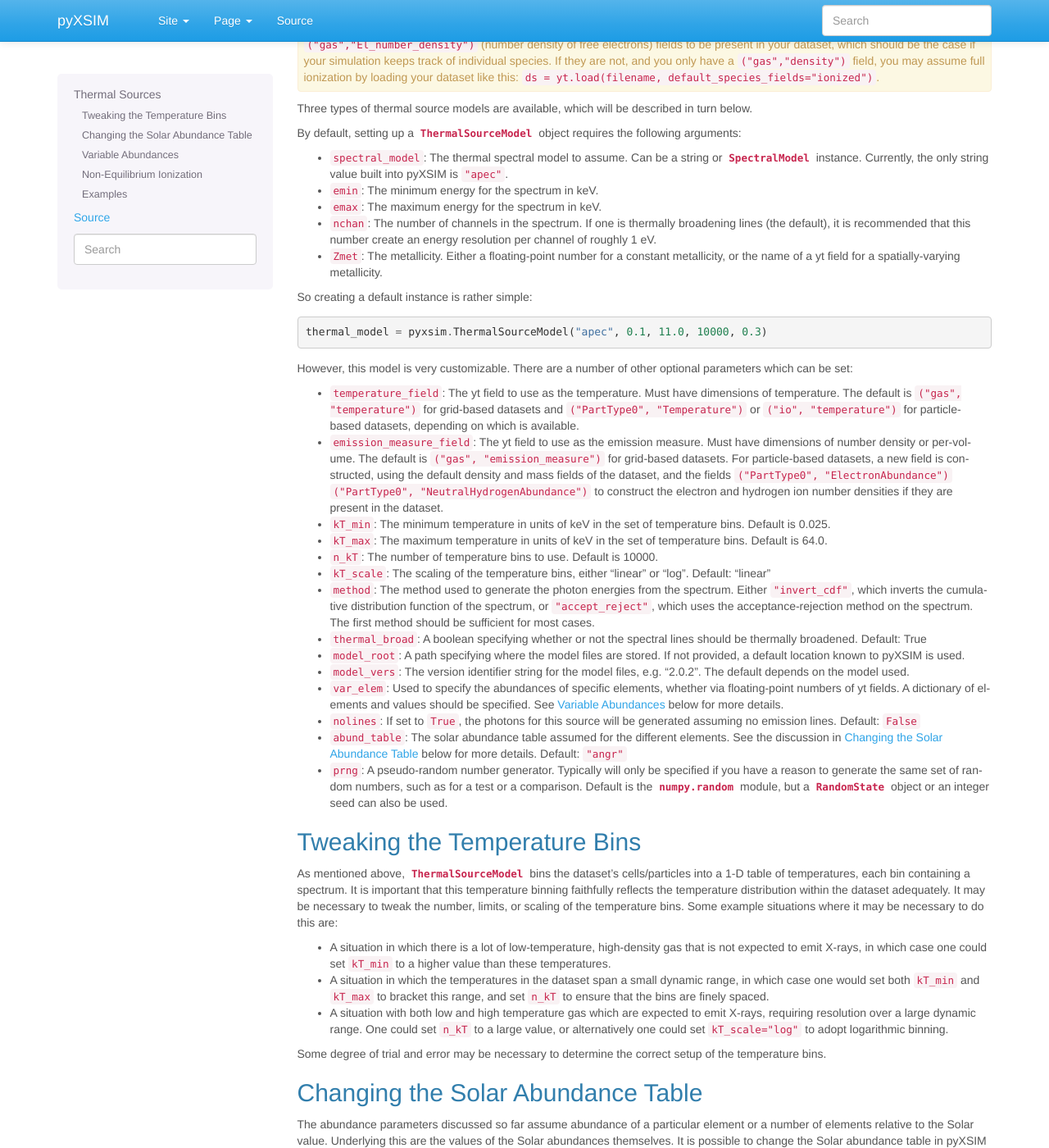
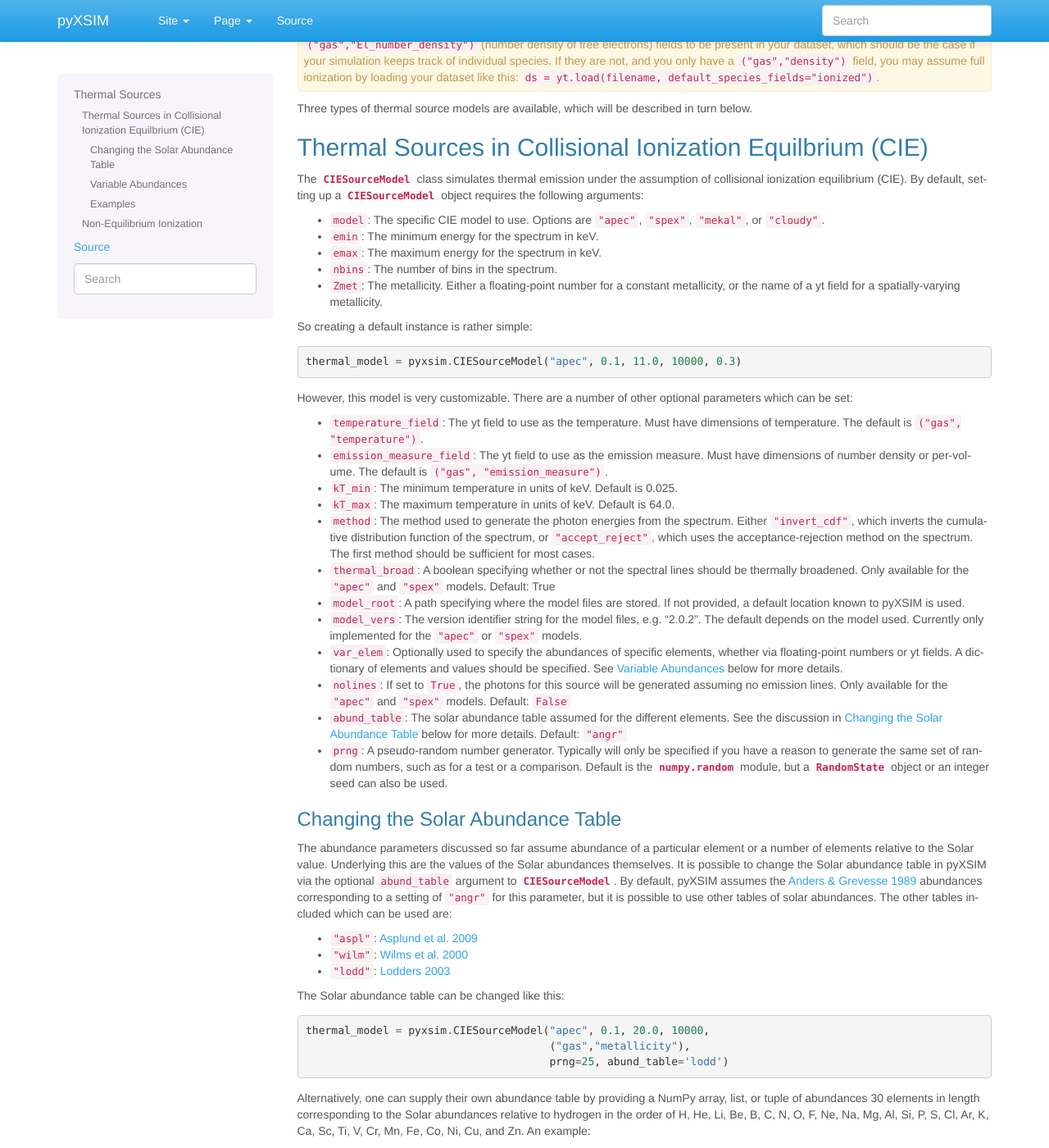
Before and after one commit to jzuhone/pyxsim, a Sphinx documentation site: the page built from doc/source/thermal_sources.rst, in a window 1280 px wide and 1400 px high, scrolled down 473 px. Shown: the whole window at 82% size. Built offline with Sphinx 7.4.7, drawn with Linux system fonts in a browser that asks for light colours; the version number could not be read and is left out; some of the changed text lies outside the part shown.

Commit message:
More documentation for thermal source models

```diff
--- a/doc/source/thermal_sources.rst
+++ b/doc/source/thermal_sources.rst
@@ -3,7 +3,7 @@
 Thermal Sources
 ---------------
 
-X-ray emission from theraml sources in pyXSIM can be generated from models
+X-ray emission from thermal sources in pyXSIM can be generated from models
 which assume collisional ionization is dominant (whether in equilibrium or not)
 or a combination of collisional and photoionization processes are relevant. In
 the former case, the emission is a function of temperature :math:`T` and
@@ -46,17 +46,22 @@
 Three types of thermal source models are available, which will be described
 in turn below.
 
-By default, setting up a :class:`~pyxsim.source_models.ThermalSourceModel`
-object requires the following arguments:
+.. _cie-source-model:
 
-* ``spectral_model``: The thermal spectral model to assume. Can be a string or
-  :class:`~pyxsim.spectral_models.SpectralModel` instance. Currently, the only
-  string value built into pyXSIM is ``"apec"``.
+Thermal Sources in Collisional Ionization Equilbrium (CIE)
+==========================================================
+
+The :class:`~pyxsim.source_models.thermal_sources.CIESourceModel` class
+simulates thermal emission under the assumption of collisional ionization
+equilibrium (CIE). By default, setting up a
+:class:`~pyxsim.source_models.thermal_sources.CIESourceModel` object requires
+the following arguments:
+
+* ``model``: The specific CIE model to use. Options are ``"apec"``, ``"spex"``,
+  ``"mekal"``, or ``"cloudy"``.
 * ``emin``: The minimum energy for the spectrum in keV.
 * ``emax``: The maximum energy for the spectrum in keV.
-* ``nchan``: The number of channels in the spectrum. If one is thermally
-  broadening lines (the default), it is recommended that this number create an
-  energy resolution per channel of roughly 1 eV.
+* ``nbins``: The number of bins in the spectrum.
 * ``Zmet``: The metallicity. Either a floating-point number for a constant
   metallicity, or the name of a yt field for a spatially-varying metallicity.
 
@@ -64,46 +69,37 @@
 
 .. code-block:: python
 
-    thermal_model = pyxsim.ThermalSourceModel("apec", 0.1, 11.0, 10000, 0.3)
+    thermal_model = pyxsim.CIESourceModel("apec", 0.1, 11.0, 10000, 0.3)
 
 However, this model is very customizable. There are a number of other optional
 parameters which can be set:
 
 * ``temperature_field``: The yt field to use as the temperature. Must have
-  dimensions of temperature. The default is ``("gas", "temperature")`` for
-  grid-based datasets and ``("PartType0", "Temperature")`` or
-  ``("io", "temperature")`` for particle-based datasets, depending on which is
-  available.
+  dimensions of temperature. The default is ``("gas", "temperature")``.
 * ``emission_measure_field``: The yt field to use as the emission measure. Must
   have dimensions of number density or per-volume. The default is
-  ``("gas", "emission_measure")`` for grid-based datasets. For particle-based
-  datasets, a new field is constructed, using the default density and mass
-  fields of the dataset, and the fields ``("PartType0", "ElectronAbundance")``
-  ``("PartType0", "NeutralHydrogenAbundance")`` to construct the electron and
-  hydrogen ion number densities if they are present in the dataset.
-* ``kT_min``: The minimum temperature in units of keV in the set of temperature
-  bins. Default is 0.025.
-* ``kT_max``: The maximum temperature in units of keV in the set of temperature
-  bins. Default is 64.0.
-* ``n_kT``: The number of temperature bins to use. Default is 10000.
-* ``kT_scale``: The scaling of the temperature bins, either "linear" or "log".
-  Default: "linear"
+  ``("gas", "emission_measure")``.
+* ``kT_min``: The minimum temperature in units of keV. Default is 0.025.
+* ``kT_max``: The maximum temperature in units of keV. Default is 64.0.
 * ``method``: The method used to generate the photon energies from the spectrum.
   Either ``"invert_cdf"``,
   which inverts the cumulative distribution function of the spectrum, or
   ``"accept_reject"``, which uses the acceptance-rejection method on the
   spectrum. The first method should be sufficient for most cases.
 * ``thermal_broad``: A boolean specifying whether or not the spectral lines
-  should be thermally broadened. Default: True
+  should be thermally broadened. Only available for the ``"apec"`` and
+  ``"spex"`` models. Default: True
 * ``model_root``: A path specifying where the model files are stored. If not
   provided, a default location known to pyXSIM is used.
 * ``model_vers``: The version identifier string for the model files, e.g.
-  "2.0.2". The default depends on the model used.
-* ``var_elem``: Used to specify the abundances of specific elements, whether via
-  floating-point numbers of yt fields. A dictionary of elements and values
-  should be specified. See :ref:`var-abund` below for more details.
+  "2.0.2". The default depends on the model used. Currently only implemented
+  for the ``"apec"`` or ``"spex"`` models.
+* ``var_elem``: Optionally used to specify the abundances of specific elements,
+  whether via floating-point numbers or yt fields. A dictionary of elements and
+  values should be specified. See :ref:`var-abund` below for more details.
 * ``nolines``: If set to ``True``, the photons for this source will be generated
-  assuming no emission lines. Default: ``False``
+  assuming no emission lines. Only available for the ``"apec"`` and ``"spex"``
+  models. Default: ``False``
 * ``abund_table``: The solar abundance table assumed for the different elements.
   See the discussion in :ref:`solar-abund-tables` below for more details.
   Default: ``"angr"``
@@ -111,30 +107,6 @@
   if you have a reason to generate the same set of random numbers, such as for a
   test or a comparison. Default is the :mod:`numpy.random` module, but a
   :class:`~numpy.random.RandomState` object or an integer seed can also be used.
-
-Tweaking the Temperature Bins
-+++++++++++++++++++++++++++++
-
-As mentioned above, :class:`~pyxsim.source_models.ThermalSourceModel` bins the
-dataset's cells/particles into a 1-D table of temperatures, each bin containing
-a spectrum. It is important that this temperature binning faithfully reflects
-the temperature distribution within the dataset adequately. It may be necessary
-to tweak the number, limits, or scaling of the temperature bins. Some example
-situations where it may be necessary to do this are:
-
-* A situation in which there is a lot of low-temperature, high-density gas that
-  is not expected to emit X-rays, in which case one could set ``kT_min`` to a
-  higher value than these temperatures.
-* A situation in which the temperatures in the dataset span a small dynamic
-  range, in which case one would set both ``kT_min`` and ``kT_max`` to bracket
-  this range, and set ``n_kT`` to ensure that the bins are finely spaced.
-* A situation with both low and high temperature gas which are expected to emit
-  X-rays, requiring resolution over a large dynamic range. One could set
-  ``n_kT`` to a large value, or alternatively one could set ``kT_scale="log"``
-  to adopt logarithmic binning.
-
-Some degree of trial and error may be necessary to determine the correct setup
-of the temperature bins.
 
 .. _solar-abund-tables:
 
@@ -145,8 +117,8 @@
 element or a number of elements relative to the Solar value. Underlying this
 are the values of the Solar abundances themselves. It is possible to change the
 Solar abundance table in pyXSIM via the optional ``abund_table`` argument to
-:class:`~pyxsim.source_models.ThermalSourceModel`. By default, pyXSIM assumes
-the `Anders & Grevesse 1989 <http://adsabs.harvard.edu/abs/1989GeCoA..53..197A>`_
+:class:`~pyxsim.source_models.thermal_sources.CIESourceModel`. By default,
+pyXSIM assumes the `Anders & Grevesse 1989 <http://adsabs.harvard.edu/abs/1989GeCoA..53..197A>`_
 abundances corresponding to a setting of ``"angr"`` for this parameter, but it
 is possible to use other tables of solar abundances. The other tables included
 which can be used are:
@@ -159,9 +131,9 @@
 
 .. code-block:: python
 
-    thermal_model = pyxsim.ThermalSourceModel("apec", 0.1, 20.0, 10000,
-                                              ("gas","metallicity"),
-                                              prng=25, abund_table='lodd')
+    thermal_model = pyxsim.CIESourceModel("apec", 0.1, 20.0, 10000,
+                                          ("gas","metallicity"),
+                                          prng=25, abund_table='lodd')
 
 Alternatively, one can supply their own abundance table by providing a NumPy
 array, list, or tuple of abundances 30 elements in length corresponding to the
@@ -178,18 +150,19 @@
                          1.41E-09, 8.91E-08, 8.51E-09, 4.37E-07, 2.69E-07,
                          3.16E-05, 9.77E-08, 1.66E-06, 1.55E-08, 3.63E-08])
 
-    thermal_model = pyxsim.ThermalSourceModel("apec", 0.1, 20.0, 10000,
-                                              prng=25, abund_table=my_abund)
+    thermal_model = pyxsim.CIESourceModel("spex", 0.1, 20.0, 10000,
+                                          prng=25, abund_table=my_abund)
 
 .. _var-abund:
 
 Variable Abundances
 +++++++++++++++++++
 
-By default, :class:`~pyxsim.source_models.ThermalSourceModel` assumes all
-abundances besides H, He, and the trace elements are set by the single value or
-yt field provided by the ``Zmet`` parameter. However, more fine-grained control
-is possible. :class:`~pyxsim.source_models.ThermalSourceModel` accepts a
+By default, :class:`~pyxsim.source_models.CIESourceModel` assumes all
+abundances besides H, He, and perhaps some trace elements are set by the single
+value or yt field provided by the ``Zmet`` parameter. However, more fine-grained
+control
+is possible. :class:`~pyxsim.source_models.CIESourceModel` accepts a
 ``var_elem`` optional argument to specify which elements should be allowed to
 vary freely. The syntax is the same as for ``Zmet``, in that each element set
 can be a single floating-point value or a yt field name corresponding to a field
@@ -209,21 +182,86 @@
     # Setting abundances by numbers
     Zmet = 0.3
     var_elem = {"O": 0.4, "Ca": 0.5}
-    source_model = pyxsim.ThermalSourceModel(0.05, 50.0, 10000, Zmet, var_elem=var_elem)
+    source_model = pyxsim.CIESourceModel(0.05, 50.0, 10000, Zmet, var_elem=var_elem)
 
 Whatever elements are not specified here are assumed to be set as normal,
 whether they are H, He, trace elements, or metals covered by the ``Zmet``
 parameter.
 
+Examples
+++++++++
+
+Here, we will show several examples of constructing
+:class:`~pyxsim.source_models.ThermalSourceModel` objects.
+
+An example where we use the default parameters, and a constant
+metallicity:
+
+.. code-block:: python
+
+    thermal_model = pyxsim.CIESourceModel("apec", 0.1, 20.0, 10000, 0.5)
+
+An example where we use a metallicity field and change the temperature field:
+
+.. code-block:: python
+
+    thermal_model = pyxsim.CIESourceModel("apec", 0.1, 20.0, 10000,
+                                          ("gas", "metallicity"),
+                                          temperature_field=("hot_gas","temperature")
+
+An example where we change the limits of the temperature, and use the MeKaL
+model:
+
+.. code-block:: python
+
+    thermal_model = pyxsim.CIESourceModel("mekal", 0.1, 20.0, 10000, 0.3,
+                                          kT_min=0.1, kT_max=100.)
+
+An example where we turn off thermal broadening of spectral lines, specify a
+directory to find the model files, and specify the model version:
+
+.. code-block:: python
+
+    thermal_model = pyxsim.CIESourceModel("apec", 0.1, 20.0, 10000, 0.3,
+                                          thermal_broad=False,
+                                          model_root="/Users/jzuhone/data",
+                                          model_vers="3.0.3")
+
+An example where we specify a random number generator and use the Cloudy
+model:
+
+.. code-block:: python
+
+    thermal_model = pyxsim.CIESourceModel("cloudy", 0.1, 20.0, 10000, 0.3,
+                                          prng=25)
+
+Turning off line emission for the ``"apec"`` model:
+
+.. code-block:: python
+
+    thermal_model = pyxsim.CIESourceModel("apec", 0.1, 20.0, 10000, 0.3,
+                                          prng=25, nolines=True)
+
 .. _nei:
 
 Non-Equilibrium Ionization
-++++++++++++++++++++++++++
+==========================
 
-pyXSIM 2.2.0 and afterward has support for non-equilibrium ionization (NEI)
-emitting plasmas in :class:`~pyxsim.source_models.NEISourceModel`. First,
-one must create a dictionary mapping elements in their different ionization
-states to the corresponding fields in your dataset as seen from yt:
+pyXSIM has support for emission from plasmas in a non-equilibrium ionization
+state in the :class:`~pyxsim.source_models.thermal_sources.NEISourceModel`.
+In this case, it is assumed that the NEI calculation for the various ionization
+states has been carried out in your simulation code, so that you have fields
+available for each element and ionization state that you want to generate
+emission from.
+
+To use :class:`~pyxsim.source_models.thermal_sources.NEISourceModel`, one must
+first create a dictionary mapping elements in their different ionization states
+to the corresponding fields in your dataset as seen from yt, or single
+floating-point values. The ionization states in the keys of this dictionary
+are given in the ``"{elem}^{ion}"`` format, where ``ion=0`` is neutral,
+``ion=1`` is singly ionized, and so on.
+
+Here is an example from a FLASH dataset:
 
 .. code-block:: python
 
@@ -244,60 +282,28 @@
                 "O^8": ("flash", "o8  ")
                }
 
-    source_model = pyxsim.NEISourceModel(0.3, 1.7, 1000, var_elem=var_elem)
+Unlike the :class:`~pyxsim.source_models.thermal_sources.CIESourceModel`, for
+the :class:`~pyxsim.source_models.thermal_sources.NEISourceModel` source all
+elements and ionizations must be specified in the ``var_elem`` dictionary,
+which is now required. There is no separate ``Zmet`` which can be set. The
+required arguments are:
+
+* ``emin``: The minimum energy for the spectrum in keV.
+* ``emax``: The maximum energy for the spectrum in keV.
+* ``nbins``: The number of bins in the spectrum.
+* ``var_elem``: Used to specify the abundances of specific elements, whether
+  via floating-point numbers or yt fields. A dictionary of elements and values
+  should be specified.
+
+All other optional keyword arguments are the same as in the
+:class:`~pyxsim.source_models.thermal_sources.CIESourceModel`, see above for
+details. The :class:`~pyxsim.source_models.thermal_sources.NEISourceModel`
+is currently only compatible with the ``"apec"`` emission model. An example
+invocation is:
+
+.. code-block:: python
+
+    source_model = pyxsim.NEISourceModel(0.3, 1.7, 1000, var_elem)
 
 Note that no other elements will be modeled except those which are specified
 in ``var_elem``.
-
-Examples
-++++++++
-
-Here, we will show several examples of constructing
-:class:`~pyxsim.source_models.ThermalSourceModel` objects.
-
-An example where we use the default parameters, and a constant
-metallicity:
-
-.. code-block:: python
-
-    thermal_model = pyxsim.ThermalSourceModel("apec", 0.1, 20.0, 10000, 0.5)
-
-An example where we use a metallicity field and change the temperature field:
-
-.. code-block:: python
-
-    thermal_model = pyxsim.ThermalSourceModel("apec", 0.1, 20.0, 10000,
-                                              ("gas", "metallicity"),
-                                              temperature_field=("hot_gas","temperature")
-
-An example where we change the limits and number of the temperature bins:
-
-.. code-block:: python
-
-    thermal_model = pyxsim.ThermalSourceModel("apec", 0.1, 20.0, 10000, 0.3,
-                                              kT_min=0.1, kT_max=100.,
-                                              n_kT=50000)
-
-An example where we turn off thermal broadening of spectral lines, specify a
-directory to find the model files, and specify the model version:
-
-.. code-block:: python
-
-    thermal_model = pyxsim.ThermalSourceModel("apec", 0.1, 20.0, 10000, 0.3,
-                                              thermal_broad=False,
-                                              model_root="/Users/jzuhone/data",
-                                              model_vers="3.0.3")
-
-An example where we specify a random number generator:
-
-.. code-block:: python
-
-    thermal_model = pyxsim.ThermalSourceModel("apec", 0.1, 20.0, 10000, 0.3,
-                                              prng=25)
-
-Turning off line emission:
-
-.. code-block:: python
-
-    thermal_model = pyxsim.ThermalSourceModel("apec", 0.1, 20.0, 10000, 0.3,
-                                              prng=25, nolines=True)
```
Also changed, not shown: 1 other file.
